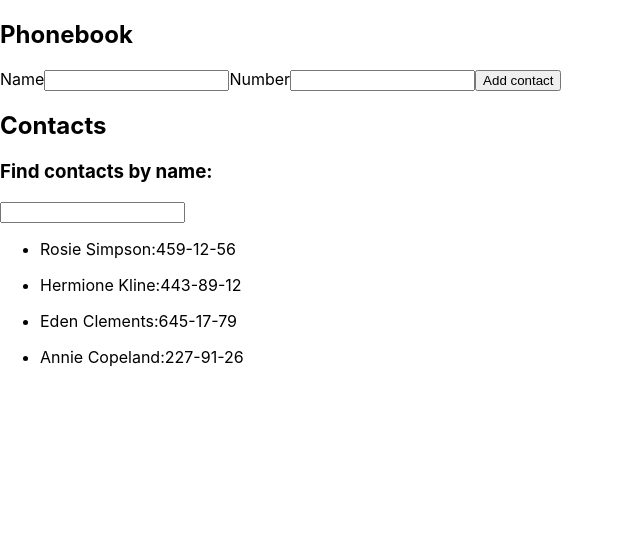
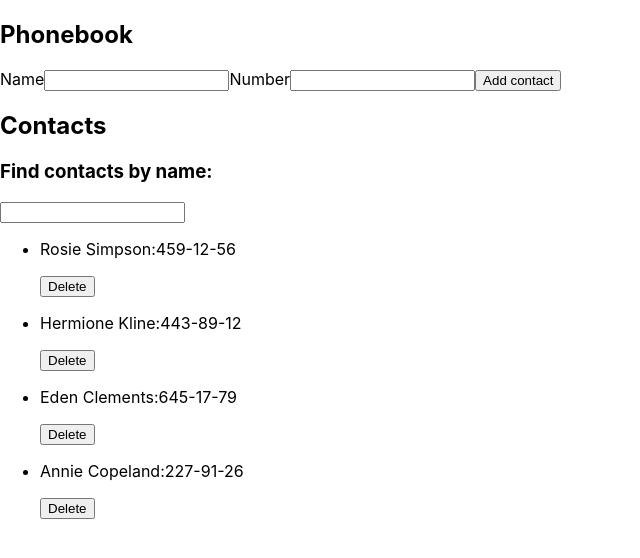
Before and after one commit to SerheiYakimov/goit-react-hw-02-phonebook, a React (Create React App) app: page / in a window 1280 px wide. Shown: the top 558 px of the page, without its empty margins (0-640 px from the left). Built offline with nearby package versions, Linux system fonts and the light colour scheme.

Commit message:
add deleteContact

```diff
--- a/src/App.js
+++ b/src/App.js
@@ -45,9 +45,15 @@ class App extends Component {
     }
   };
 
+  deleteContact = (id) => {
+    this.setState((prevState) => ({
+      contacts: prevState.contacts.filter((el) => el.id !== id),
+    }));
+  };
+
   render() {
     const { filter } = this.state;
-    const { addNewContact, handleFilter, findContact } = this;
+    const { addNewContact, handleFilter, findContact, deleteContact } = this;
 
     return (
       <div className="App">
@@ -56,7 +62,10 @@ class App extends Component {
         <div>
           <h2>Contacts</h2>
           <Filter value={filter} onChange={handleFilter} />
-          <ContactList findContact={findContact} />
+          <ContactList
+            findContact={findContact}
+            onDeleteContact={deleteContact}
+          />
         </div>
       </div>
     );
--- a/src/components/ContactList/ContactList.js
+++ b/src/components/ContactList/ContactList.js
@@ -2,11 +2,17 @@
 
 import { ContactListItem } from "../ContactListItem/ContactListItem";
 
-export function ContactList({ findContact }) {
+export function ContactList({ findContact, onDeleteContact }) {
   return (
     <ul>
       {findContact().map(({ id, name, number }) => (
-        <ContactListItem key={id} id={id} name={name} number={number} />
+        <ContactListItem
+          key={id}
+          id={id}
+          name={name}
+          number={number}
+          onDeleteContact={onDeleteContact}
+        />
       ))}
     </ul>
   );
--- a/src/components/ContactListItem/ContactListItem.js
+++ b/src/components/ContactListItem/ContactListItem.js
@@ -1,9 +1,10 @@
-export function ContactListItem({ name, number }) {
+export function ContactListItem({ id, name, number, onDeleteContact }) {
   return (
     <li>
       <p>
         {name}:<span>{number}</span>
       </p>
+      <button onClick={() => onDeleteContact(id)}>Delete</button>
     </li>
   );
 }
```
